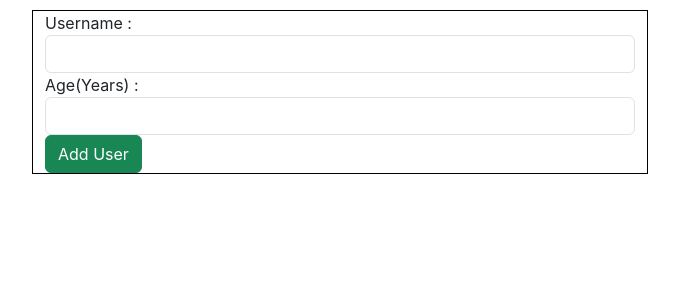
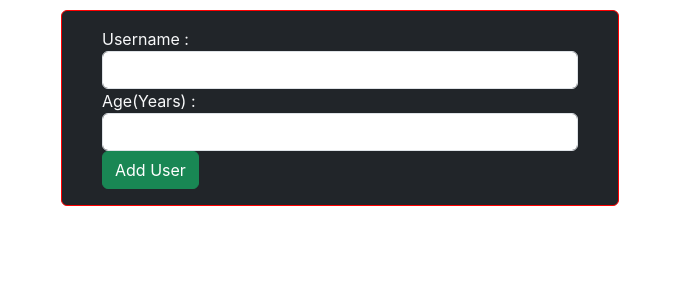
Before and after one commit to harisaini778/my_first_react_app_simpleProject, a React (Create React App) app: page / in a window 1280 px wide. Shown: the top 300 px of the page, without its empty margins (300-979 px from the left). Built offline with nearby package versions, Linux system fonts and the light colour scheme.

Commit message:
Added new error modal component and a wrapper Card component

```diff
--- a/src/App.js
+++ b/src/App.js
@@ -1,12 +1,15 @@
 import { useState } from "react";
 import './App.css';
+import ErrorModal from "./components/ErrorModal";
 import UserInputDetails from './components/UserInputDetails';
+import Card from "./components/Card";
 
 function App() {
 
   const [username, setUsername] = useState("");
   const [age, setAge] = useState("");
   const [userDetails, setUserDetails] = useState(null);
+  const [error, setError] = useState();
 
   const handleNameChange = (e) => {
     setUsername(e.target.value);
@@ -23,35 +26,50 @@ function App() {
       age: age
     };
     if (username.trim().length === 0 || age.trim().length === 0) {
+      setError({
+        title: "Error!",
+        message:"Name field cannot be empty,please enter a valid name."
+      })
       return;
     }
     if (+age < 1) {
+      setError(
+        {
+          title: "Error!",
+          message :"Please enter a valid age(age>1)"
+        }
+      )
       return;
     }
     console.log(newUserDetails);
     setUserDetails(newUserDetails);
-    setUsername("");
-    setAge("");
+    setUsername(null);
+    setAge(null);
+  }
+
+  const errorHandleChange = () => {
+    setError(null);
   }
 
   return (
-    <div className="outer-div container w-50">
-    <div className="inner-div container" style={{border:"1px solid black",marginTop:"10px"}}>
-      <form>
-    <div className="form-group" >
-      <label for="username"> Username :</label>
-          <input type="text" id="username" className="form-control"
-            onChange={handleNameChange} />
-        <label for="age"> Age(Years) :</label>
-          <input type="number" id="age" className="form-control"
-            onChange={handleAgeChange} />
-            <button className="btn btn-success" type="button"
-            onClick={handleSubmit}>Add User </button>
+    <div className="outer-div container">
+      {error && <ErrorModal title={error.title} message={error.message} onClose={ errorHandleChange} />}
+      <Card>
+        <div className="inner-div container">
+          <form>
+            <div className="form-group" >
+              <label htmlFor="username"> Username :</label>
+              <input type="text" id="username" className="form-control" onChange={handleNameChange} />
+              <label htmlFor="age"> Age(Years) :</label>
+              <input type="number" id="age" className="form-control" onChange={handleAgeChange} />
+              <button className="btn btn-success" type="button" onClick={handleSubmit}>Add User</button>
+            </div>
+          </form>
         </div>
-      </form>
+         </Card>
+        <UserInputDetails data={userDetails} />
       </div>
-       <UserInputDetails data={userDetails} />
-      </div>
+
   );
 }
 
--- /dev/null
+++ b/src/components/Card.js
@@ -0,0 +1,11 @@
+const Card = (props) => {
+    return (
+        <div className="card w-50 container  bg bg-dark text-light"
+            style={{ border: "1px solid red", marginTop: "10px" }}>
+            <div className="card-body ">
+            {props.children}
+            </div>
+     </div>
+ )
+}
+export default Card;
--- /dev/null
+++ b/src/components/ErrorModal.js
@@ -0,0 +1,33 @@
+import React from "react";
+import Card from "./Card";
+
+const ErrorModal = (props) => {
+    const handleOkay = () => {
+        if (props.onClose) {
+            props.onClose();
+        }
+    }
+    return (
+        <div>
+            <Card>
+            <header>
+                <h2 style={{color:"red"}}>
+            {props.title}
+                </h2>
+            </header>
+            <div>
+                <p style={{color:"white"}}><strong>
+            {props.message}
+               </strong></p>
+            </div>
+            <footer>
+                <button className="btn btn-danger" onClick={handleOkay}>
+                 Okay
+                </button>
+                </footer>
+                </Card>
+        </div>
+   )
+}
+
+export default ErrorModal;
--- a/src/components/UserInputDetails.js
+++ b/src/components/UserInputDetails.js
@@ -1,4 +1,5 @@
 import { useState, useEffect } from "react";
+import Card from "./Card";
 const UserInputDetails = (props) => {
 
     const [userDetails, setUserDetails] = useState([]);
@@ -15,12 +16,13 @@ const UserInputDetails = (props) => {
     }
 
     return (
-     <div className="container" style={{ marginTop: "20px", border: "1px solid black" }}>
+        <Card>
             {userDetails.map((key, index) => {
                 return (<ul id={index} className="bg bg-light"
                     style={{
                         listStyleType: "none", border: "2px solid green",
-                        marginTop: "10px"
+                        marginTop: "10px",
+                        color:"black"
                     }}>
                 <li style={{
                     marginTop:"10px",fontFamily:"monospace",fontSize:"20px"}}>
@@ -28,9 +30,7 @@ const UserInputDetails = (props) => {
                 </li>
             </ul>)
             })}
-
-    </div>
-
+   </Card>
  )
 }
 export default UserInputDetails;
```
